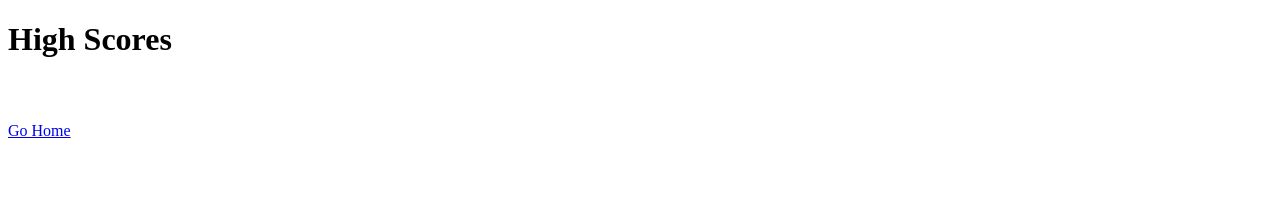
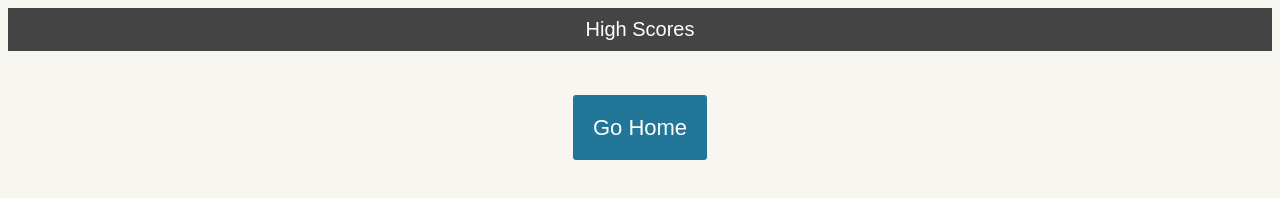
Before and after one commit to FlameMyGame/coding-quiz, a plain HTML site: page highscores.html in a window 1280 px wide. Drawn offline with Linux system fonts and the light colour scheme.

Commit message:
finishing touches

```diff
--- a/assets/css/highscores.css
+++ b/assets/css/highscores.css
@@ -1,3 +1,12 @@
+body {
+    font-size: 20px;
+    font-family: 'Work Sans', sans-serif;
+    color: #333;
+    font-weight: 300;
+    text-align: center;
+    background-color: #f8f6f0;
+}
+
 #highScoresList {
     list-style: none;
     padding-left: 0;
--- a/assets/css/style.css
+++ b/assets/css/style.css
@@ -48,6 +48,19 @@ button:hover {
     background-color: #38a;
 }
 
+a {
+    font-family: 'Work Sans', sans-serif;
+    font-size: 22px;
+    background-color: #279;
+    color: #fff;
+    border: 0px;
+    border-radius: 3px;
+    padding: 20px;
+    cursor: pointer;
+    margin-bottom: 10px;
+    text-decoration: none;
+}
+
 .slide {
     position: absolute;
     left: 0px;
--- a/assets/highscores.js
+++ b/assets/highscores.js
@@ -1,5 +1,7 @@
 const highScoresList = document.getElementById("highScoresList");
 const highScores = JSON.parse(localStorage.getItem("highScores")) || [];
+
+console.log(highScores);
 
 highScoresList.innerHTML = highScores
     .map(score => {
--- a/highscores.html
+++ b/highscores.html
@@ -6,8 +6,8 @@
     <meta name="viewport" content="width=device-width, initial-scale=1.0" />
     <meta http-equiv="X-UA-Compatible" content="ie=edge" />
     <title>High Scores</title>
-    <link rel="stylesheet" href="app.css" />
-    <link rel="stylesheet" href="highscores.css" />
+    <link rel="stylesheet" href="assets/css/style.css" />
+    <link rel="stylesheet" href="assets/css/highscores.css" />
 </head>
 
 <body>
@@ -15,10 +15,10 @@
         <div id="highScores" class="flex-center flex-column">
             <h1 id="finalScore">High Scores</h1>
             <ul id="highScoresList"></ul>
-            <a class="btn" href="/">Go Home</a>
+            <a class="btn" href="index.html">Go Home</a>
         </div>
     </div>
-    <script src="highscores.js"></script>
+    <script src="assets/highscores.js"></script>
 </body>
 
 </html>
```
Also changed, not shown: index.html (+1 -1 lines), 1 other file.
